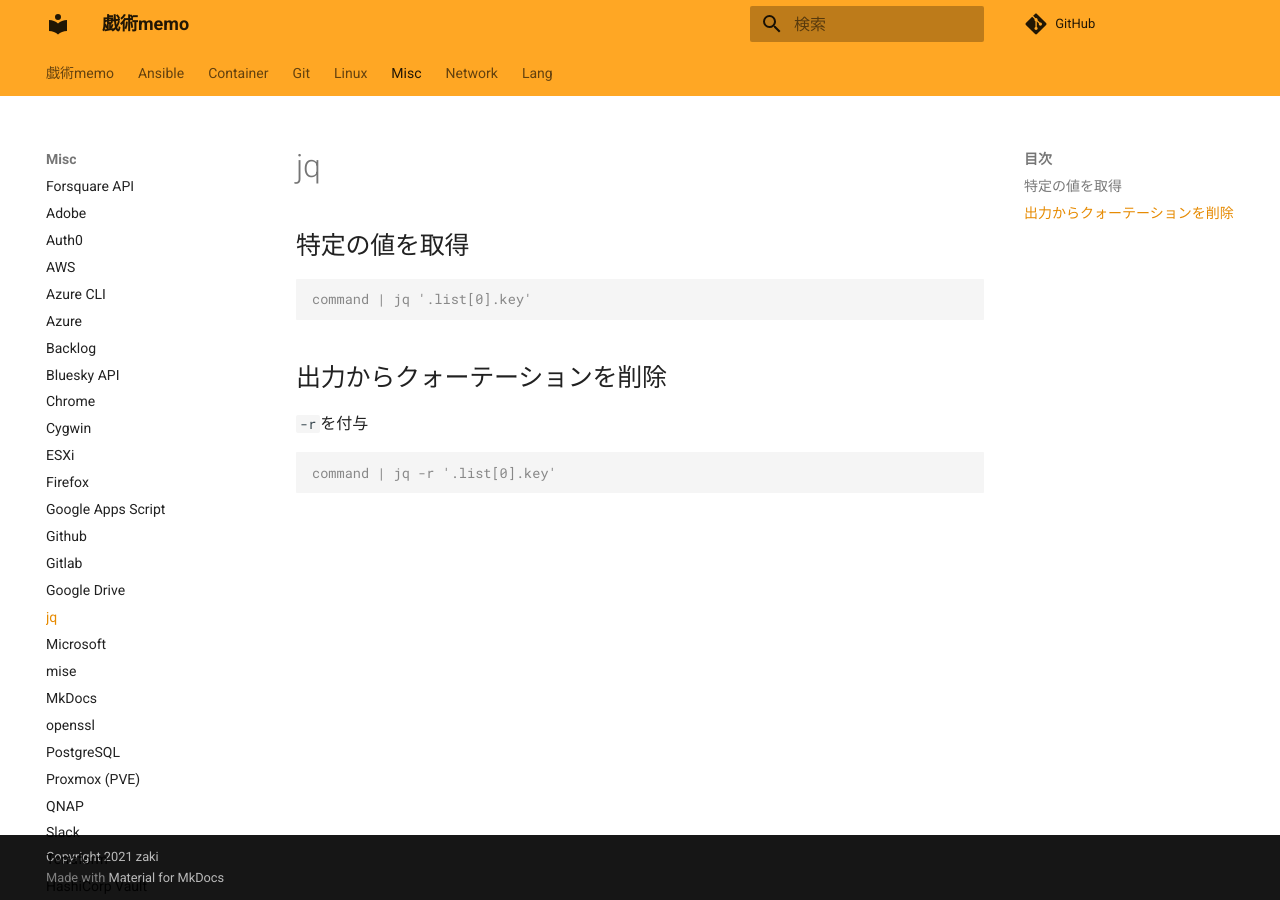
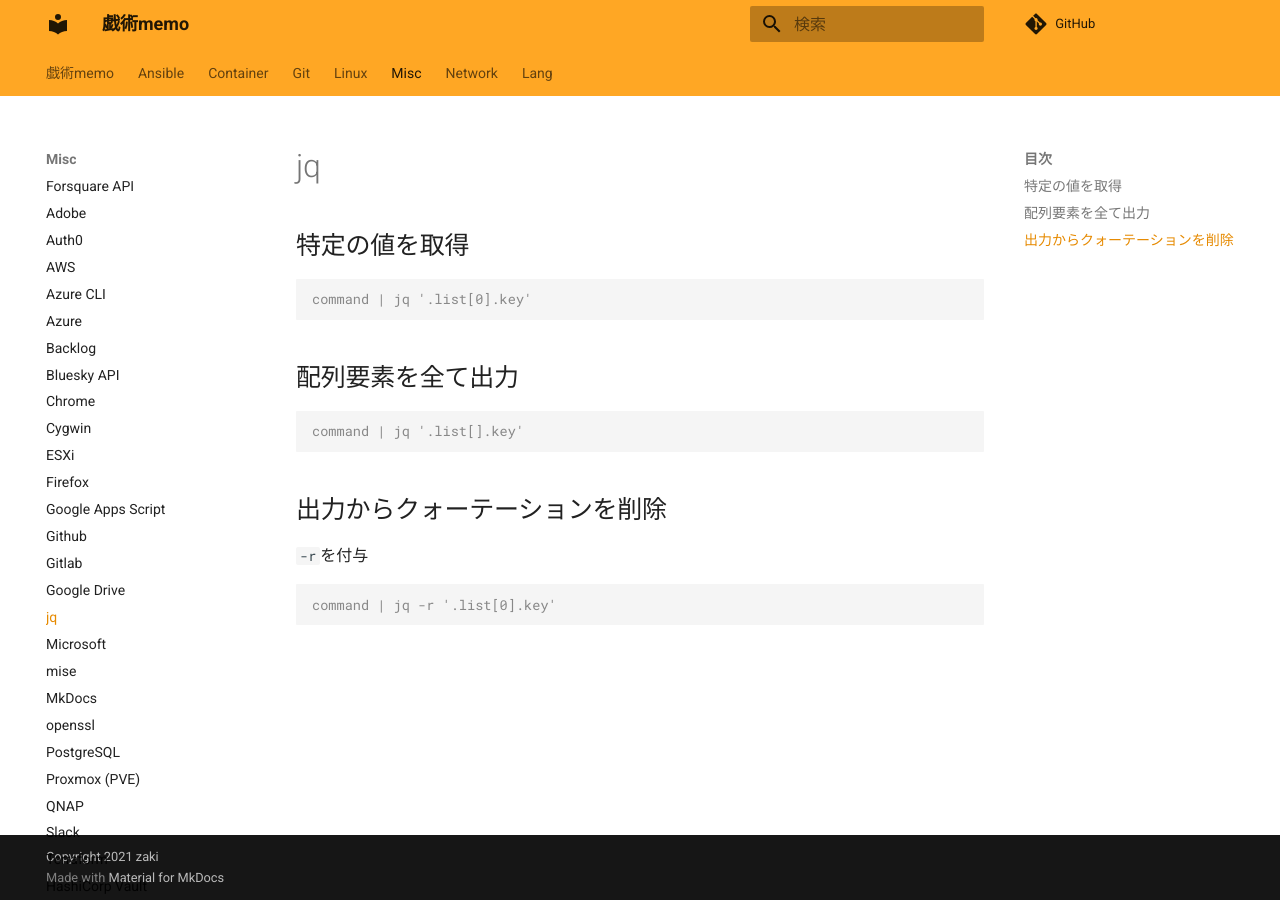
Before and after one commit to zaki-lknr/docs, an MkDocs documentation site: the page built from docs/Misc/jq.md, in a window 1280 px wide. Built offline with MkDocs 1.6.1 and Material for MkDocs 9.7.7, drawn with Linux system fonts in a browser that asks for light colours; comment, search, counter and statistics services are not loaded.

Commit message:
add: misc/jq: 配列要素全て

````diff
--- a/docs/Misc/jq.md
+++ b/docs/Misc/jq.md
@@ -4,6 +4,12 @@
 
 ```console
 command | jq '.list[0].key'
+```
+
+## 配列要素を全て出力
+
+```console
+command | jq '.list[].key'
 ```
 
 ## 出力からクォーテーションを削除
````
